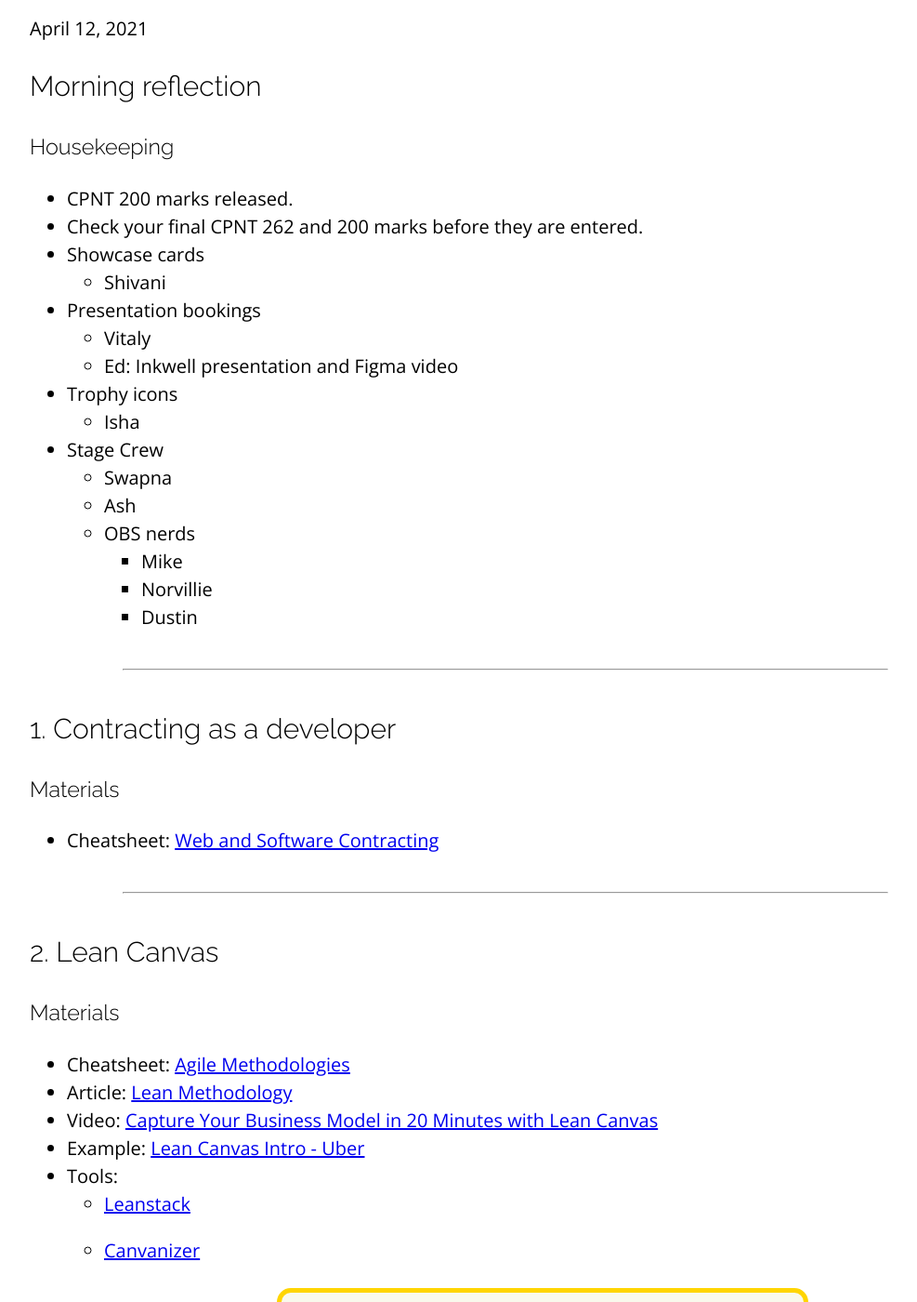
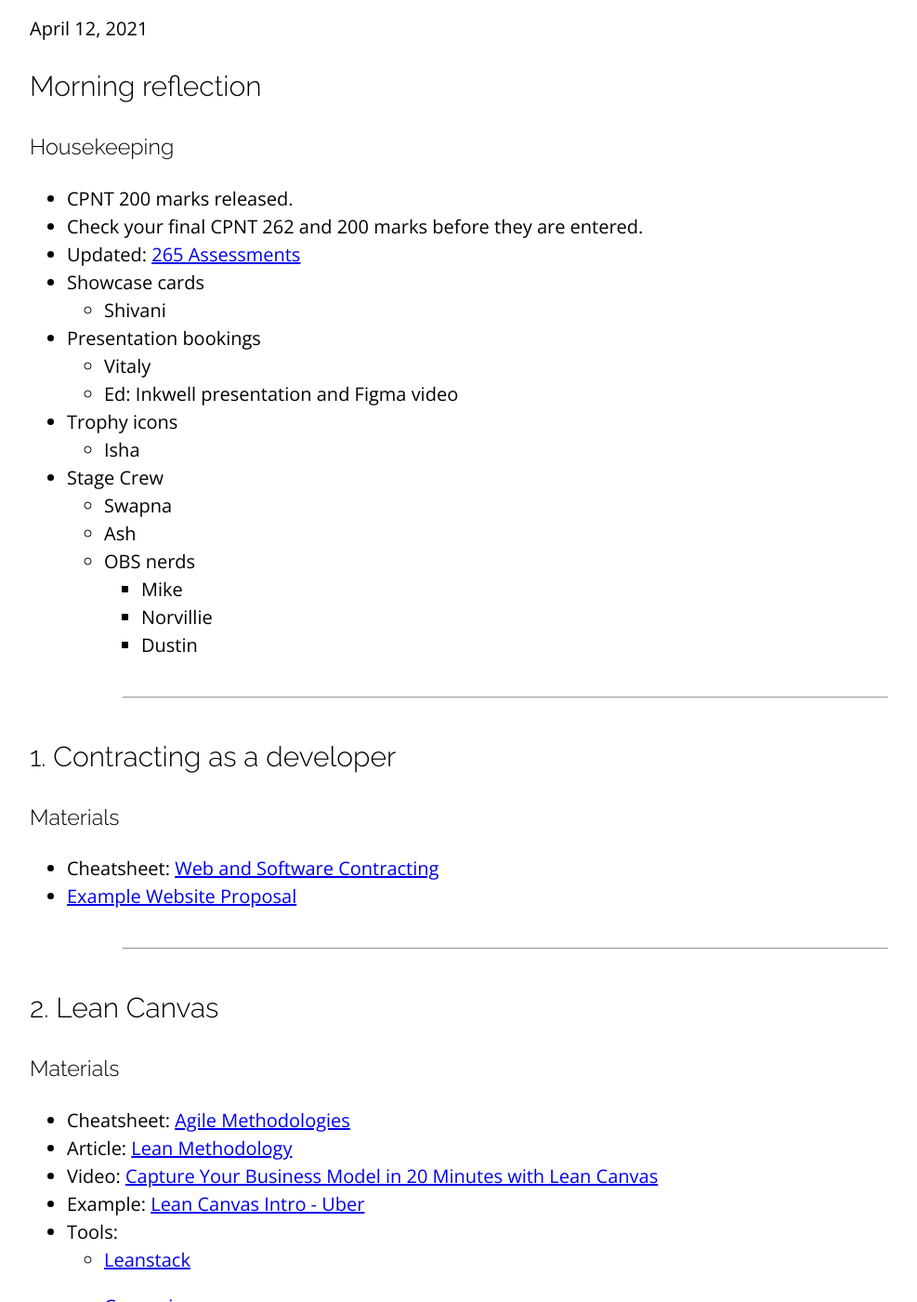
Before and after one commit to sait-wbdv/winter-2021, a Jekyll site: the page built from _posts/2021-04-12-flex-day-1.md, in a window 1280 px wide and 1400 px high, scrolled down 459 px. Shown: the whole window at 93% size, without its empty margins (96-1083 px from the left). Built offline with Jekyll 4.4.1, drawn with Linux system fonts in a browser that asks for light colours; nearby versions of some CDN libraries.

Commit message:
added example website proposal

```diff
--- a/_posts/2021-04-12-flex-day-1.md
+++ b/_posts/2021-04-12-flex-day-1.md
@@ -8,6 +8,7 @@ categories: cpnt265
 ### Housekeeping
 - CPNT 200 marks released.
 - Check your final CPNT 262 and 200 marks before they are entered.
+- Updated: [265 Assessments](https://github.com/sait-wbdv/assessments/tree/master/cpnt265)
 - Showcase cards
     - Shivani
 - Presentation bookings
@@ -28,6 +29,7 @@ categories: cpnt265
 ## 1. Contracting as a developer
 ### Materials
 - Cheatsheet: [Web and Software Contracting](https://sait-wbdv.github.io/winter-2021/cheatsheets/business/contracting/)
+- [Example Website Proposal](https://github.com/sait-wbdv/winter-2021/blob/main/files/Example-Website-Proposal.pdf)
 
 ---
 
```
